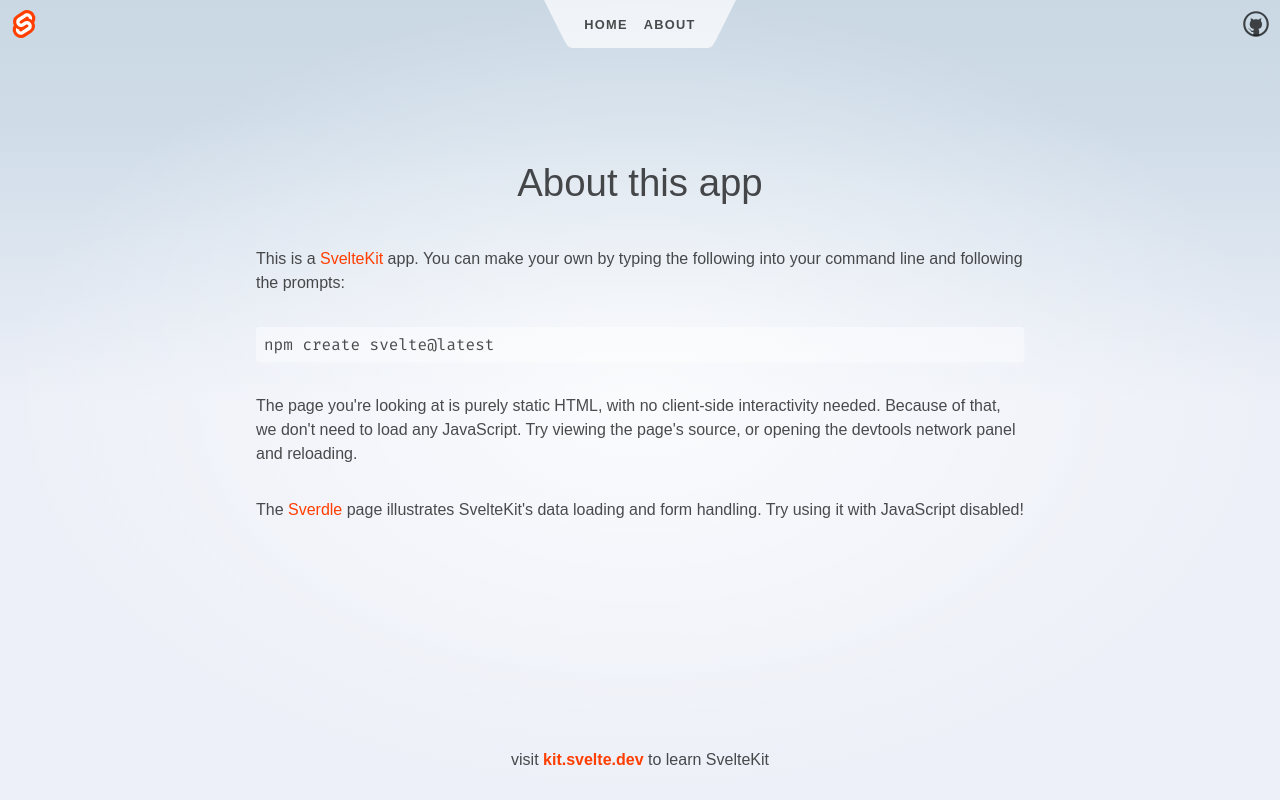
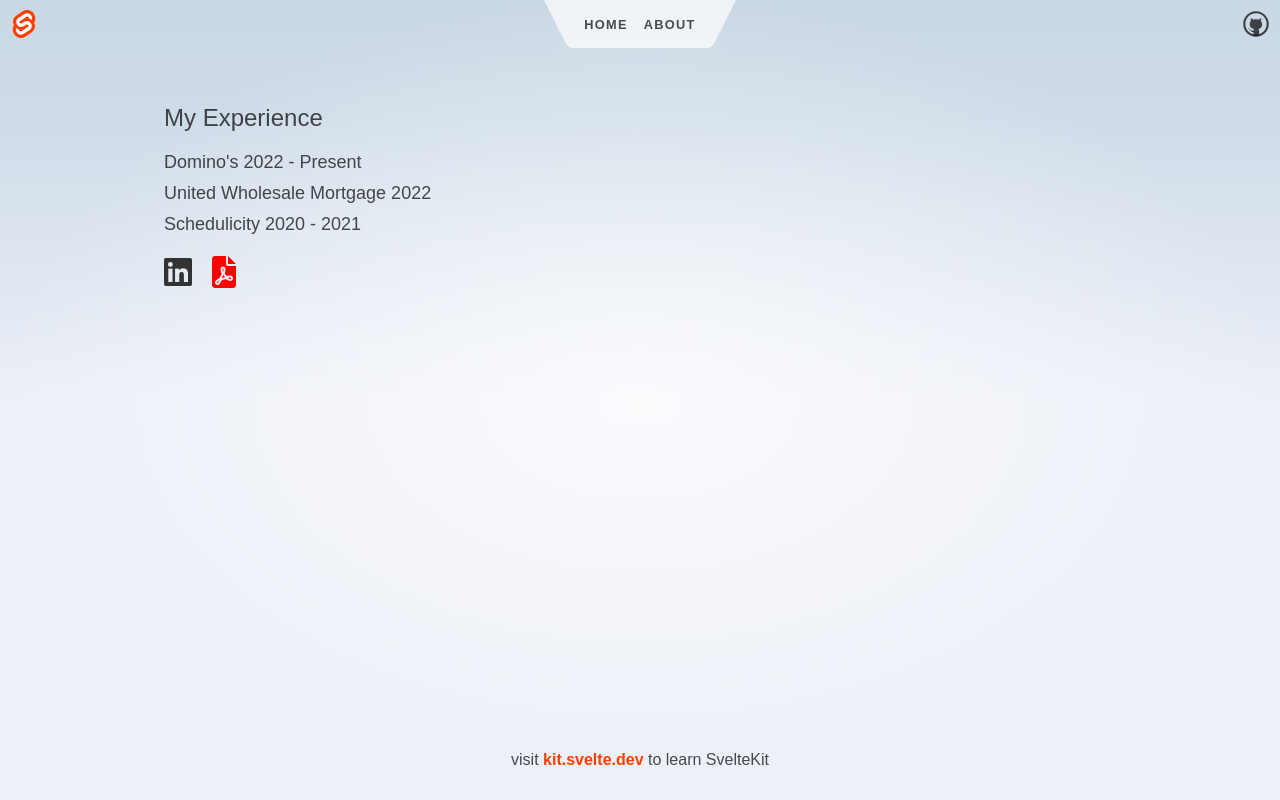
Before and after one commit to tt954/tthai, a SvelteKit app: page /experience in a window 1280 px wide. Built offline with nearby package versions, Linux system fonts and the light colour scheme.

Commit message:
add: experience data

```diff
--- a/src/routes/experience/+page.svelte
+++ b/src/routes/experience/+page.svelte
@@ -1,26 +1,69 @@
-<svelte:head>
-	<title>About</title>
-	<meta name="description" content="About this app" />
-</svelte:head>
+<script lang="ts">
+	// List of work experience
+	interface Experience {
+		company: string;
+		year: string;
+	}
 
-<div class="text-column">
-	<h1>About this app</h1>
+	const experiences: Experience[] = [
+		{ company: "Domino's", year: "2022 - Present" },
+		{ company: "United Wholesale Mortgage", year: "2022" },
+		{ company: "Schedulicity", year: "2020 - 2021" },
+	];
 
-	<p>
-		This is a <a href="https://kit.svelte.dev">SvelteKit</a> app. You can make your own by typing the
-		following into your command line and following the prompts:
-	</p>
+	// URLs for LinkedIn and resume
+	const linkedInUrl: string = "https://www.linkedin.com/in/your-profile";
+	const resumeUrl: string = "/resume.pdf"; // Adjust this path to where your resume is located
+</script>
 
-	<pre>npm create svelte@latest</pre>
+<section class="experience">
+	<h2>My Experience</h2>
+	<ul>
+		{#each experiences as exp}
+			<li>{exp.company} {exp.year}</li>
+		{/each}
+	</ul>
 
-	<p>
-		The page you're looking at is purely static HTML, with no client-side interactivity needed.
-		Because of that, we don't need to load any JavaScript. Try viewing the page's source, or opening
-		the devtools network panel and reloading.
-	</p>
+	<div class="icons">
+		<a href={linkedInUrl} target="_blank" title="LinkedIn Profile">
+			<i class="fab fa-linkedin"></i>
+		</a>
+		<a href={resumeUrl} target="_blank" title="Download Resume">
+			<i class="fas fa-file-pdf"></i>
+		</a>
+	</div>
+</section>
 
-	<p>
-		The <a href="/sverdle">Sverdle</a> page illustrates SvelteKit's data loading and form handling. Try
-		using it with JavaScript disabled!
-	</p>
-</div>
+<style>
+	.experience {
+		padding: 20px;
+	}
+	h2 {
+		margin-bottom: 20px;
+		font-size: 24px;
+	}
+	ul {
+		list-style: none;
+		padding: 0;
+	}
+	li {
+		font-size: 18px;
+		margin-bottom: 10px;
+	}
+	.icons {
+		margin-top: 20px;
+		display: flex;
+		gap: 20px;
+	}
+	a {
+		color: #333;
+		font-size: 2rem;
+		text-decoration: none;
+	}
+	a:hover {
+		color: #0077b5; /* LinkedIn color */
+	}
+	i.fas.fa-file-pdf {
+		color: red;
+	}
+</style>
```
